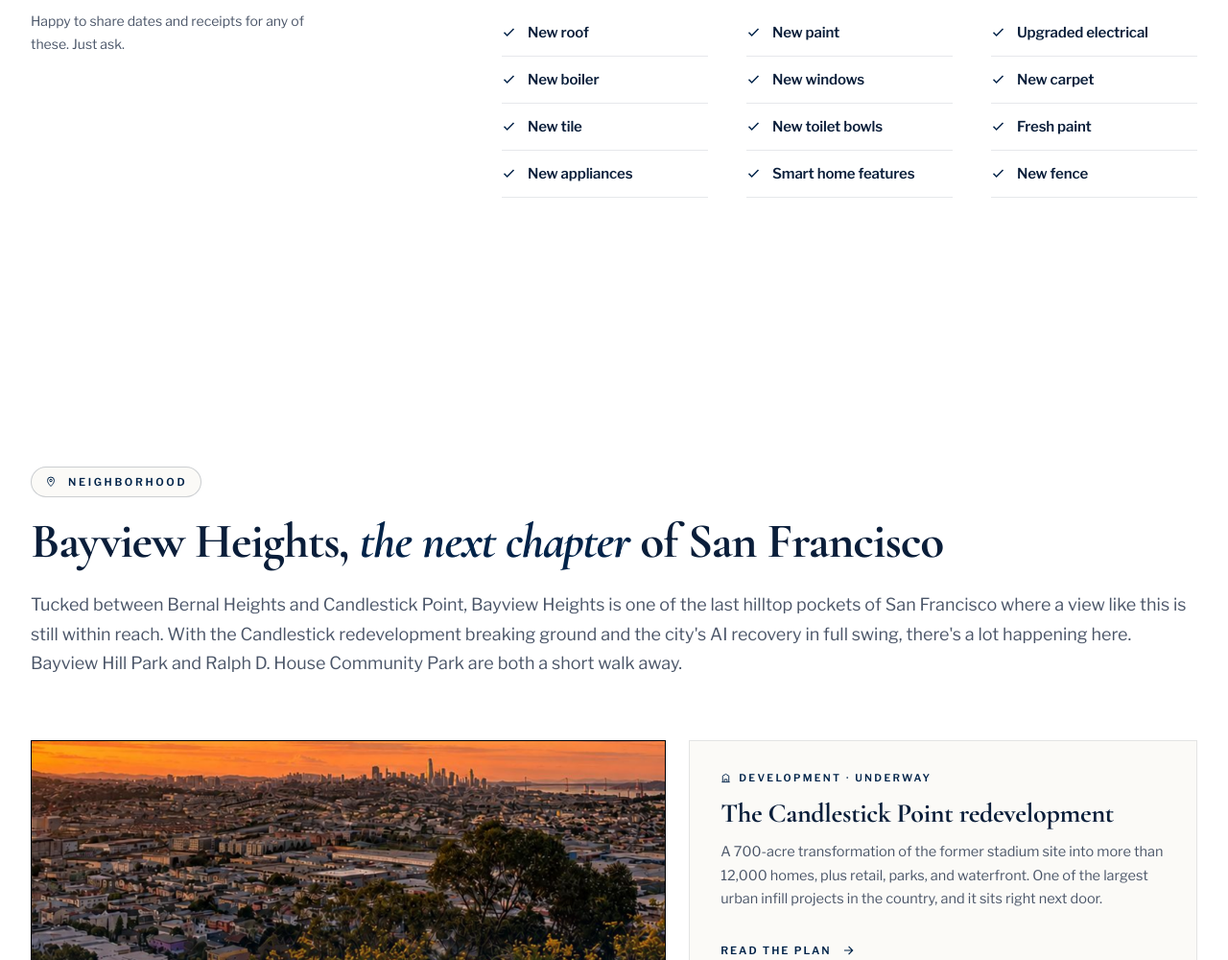
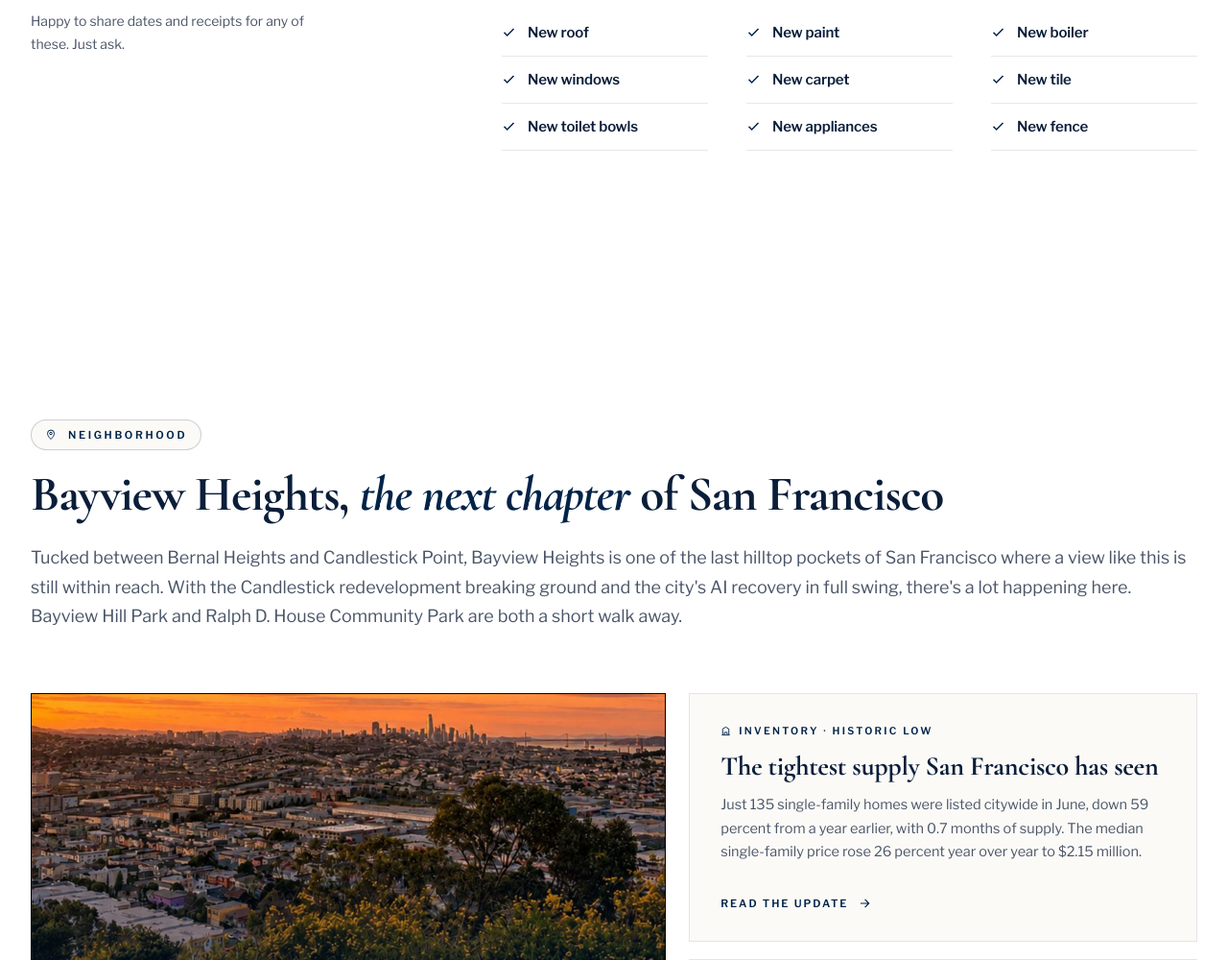
Before and after one commit to lostudio-code/Bayview-Heights, a plain HTML site: page index.html in a window 1280 px wide. Shown: the part 6300-7300 px from the top of the page at 96% size. Drawn offline with nearby package versions, Linux system fonts and the light colour scheme.

Commit message:
Add files via upload

```diff
--- a/index.html
+++ b/index.html
@@ -687,15 +687,12 @@
       <div class="upg-list">
         <div class="upg-item"><svg width="15" height="15" viewBox="0 0 24 24" fill="none" stroke="currentColor" stroke-width="2.4"><path d="M4 12.5l5 5L20 6.5"/></svg>New roof</div>
         <div class="upg-item"><svg width="15" height="15" viewBox="0 0 24 24" fill="none" stroke="currentColor" stroke-width="2.4"><path d="M4 12.5l5 5L20 6.5"/></svg>New paint</div>
-        <div class="upg-item"><svg width="15" height="15" viewBox="0 0 24 24" fill="none" stroke="currentColor" stroke-width="2.4"><path d="M4 12.5l5 5L20 6.5"/></svg>Upgraded electrical</div>
         <div class="upg-item"><svg width="15" height="15" viewBox="0 0 24 24" fill="none" stroke="currentColor" stroke-width="2.4"><path d="M4 12.5l5 5L20 6.5"/></svg>New boiler</div>
         <div class="upg-item"><svg width="15" height="15" viewBox="0 0 24 24" fill="none" stroke="currentColor" stroke-width="2.4"><path d="M4 12.5l5 5L20 6.5"/></svg>New windows</div>
         <div class="upg-item"><svg width="15" height="15" viewBox="0 0 24 24" fill="none" stroke="currentColor" stroke-width="2.4"><path d="M4 12.5l5 5L20 6.5"/></svg>New carpet</div>
         <div class="upg-item"><svg width="15" height="15" viewBox="0 0 24 24" fill="none" stroke="currentColor" stroke-width="2.4"><path d="M4 12.5l5 5L20 6.5"/></svg>New tile</div>
         <div class="upg-item"><svg width="15" height="15" viewBox="0 0 24 24" fill="none" stroke="currentColor" stroke-width="2.4"><path d="M4 12.5l5 5L20 6.5"/></svg>New toilet bowls</div>
-        <div class="upg-item"><svg width="15" height="15" viewBox="0 0 24 24" fill="none" stroke="currentColor" stroke-width="2.4"><path d="M4 12.5l5 5L20 6.5"/></svg>Fresh paint</div>
         <div class="upg-item"><svg width="15" height="15" viewBox="0 0 24 24" fill="none" stroke="currentColor" stroke-width="2.4"><path d="M4 12.5l5 5L20 6.5"/></svg>New appliances</div>
-        <div class="upg-item"><svg width="15" height="15" viewBox="0 0 24 24" fill="none" stroke="currentColor" stroke-width="2.4"><path d="M4 12.5l5 5L20 6.5"/></svg>Smart home features</div>
         <div class="upg-item"><svg width="15" height="15" viewBox="0 0 24 24" fill="none" stroke="currentColor" stroke-width="2.4"><path d="M4 12.5l5 5L20 6.5"/></svg>New fence</div>
       </div>
     </div>
@@ -728,14 +725,14 @@
       </div>
 
       <div class="nb-stack">
-        <a class="nb-card" href="https://sfplanning.org/project/candlestick-point-hunters-point-shipyard-phase-ii" target="_blank" rel="noopener">
+        <a class="nb-card" href="https://helmrealestate.com/blog/san-francisco-real-estate-market-update-august-2026" target="_blank" rel="noopener">
           <div class="tag">
             <svg width="11" height="11" viewBox="0 0 24 24" fill="none" stroke="currentColor" stroke-width="2"><path d="M3 21h18M5 21V7l7-4 7 4v14M9 21v-6h6v6"/></svg>
-            Development · Underway
+            Inventory · Historic low
           </div>
-          <h4>The Candlestick Point redevelopment</h4>
-          <p>A 700-acre transformation of the former stadium site into more than 12,000 homes, plus retail, parks, and waterfront. One of the largest urban infill projects in the country, and it sits right next door.</p>
-          <span class="more">Read the plan <svg width="14" height="14" viewBox="0 0 24 24" fill="none" stroke="currentColor" stroke-width="2"><path d="M5 12h14M13 5l7 7-7 7"/></svg></span>
+          <h4>The tightest supply San Francisco has seen</h4>
+          <p>Just 135 single-family homes were listed citywide in June, down 59 percent from a year earlier, with 0.7 months of supply. The median single-family price rose 26 percent year over year to $2.15 million.</p>
+          <span class="more">Read the update <svg width="14" height="14" viewBox="0 0 24 24" fill="none" stroke="currentColor" stroke-width="2"><path d="M5 12h14M13 5l7 7-7 7"/></svg></span>
         </a>
         <a class="nb-card" href="https://www.sfchronicle.com/projects/2025/san-francisco-ai-boom/" target="_blank" rel="noopener">
           <div class="tag">
```
